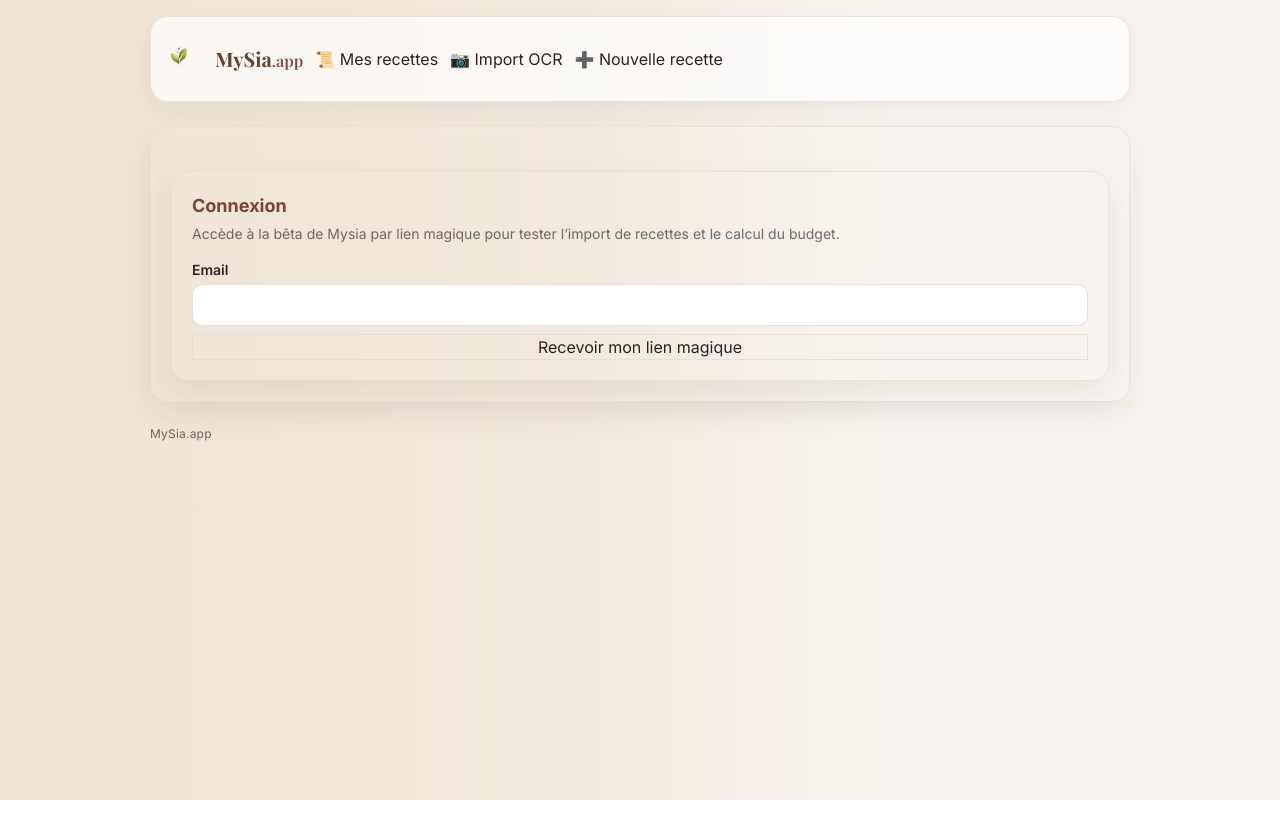
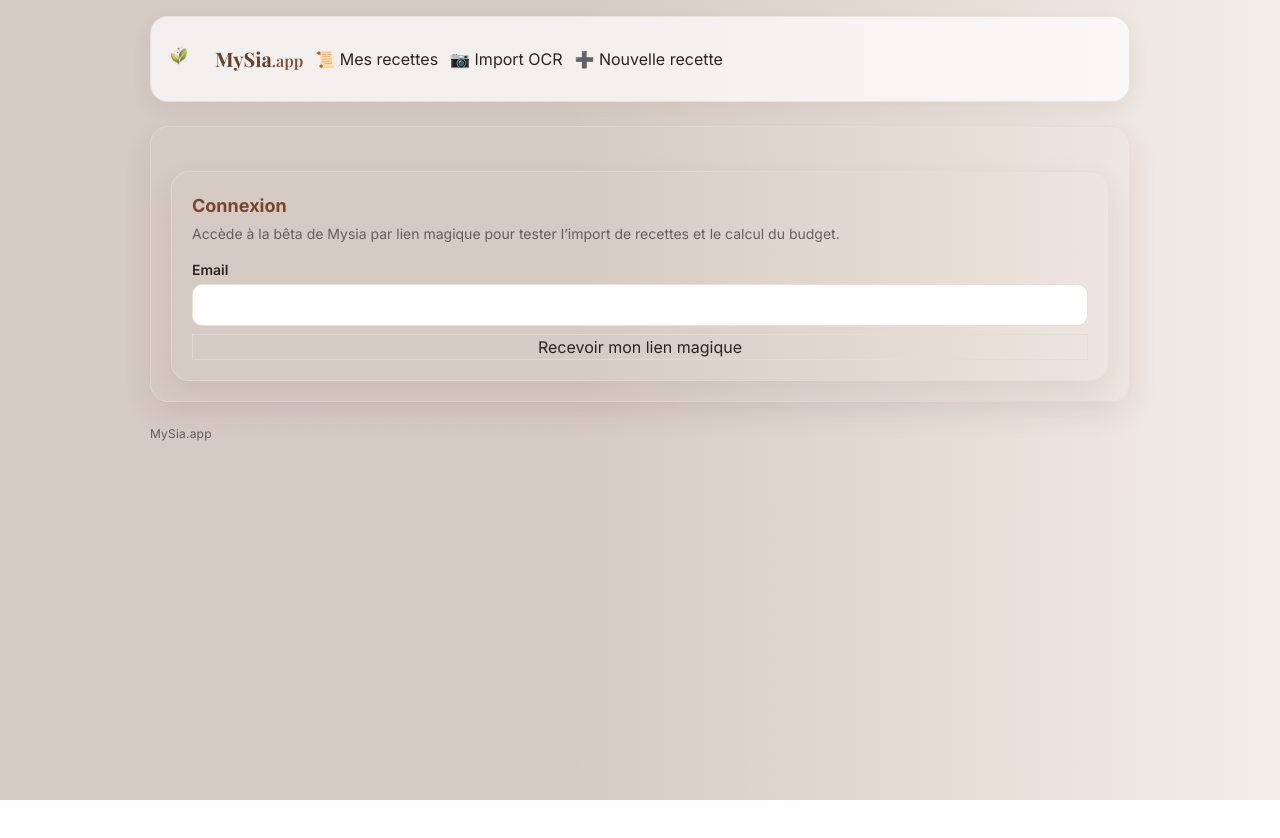
Before and after one commit to mysiacompagnyprojet/my-app-monorepo, a Next.js app in the folder frontend/my-app/: page / in a window 1280 px wide. Shown: the top 838 px of the page. Built offline with nearby package versions, Linux system fonts and the light colour scheme; no server answers.

Commit message:
commit 13/02 19:11

```diff
--- a/frontend/my-app/src/app/globals.css
+++ b/frontend/my-app/src/app/globals.css
@@ -20,10 +20,38 @@ Direction Artistique
     --sage: #68650A;/* Vert sauge (succès) */
 
     --input: rgba(255,255,255,0.82);
+
+    /* vieux papiers */
+    --paper-warm: rgba(214,191,162,0.22);
+    --paper-vignette: rgba(0,0,0,0.06);
+    --paper-stain: 0.2;/* intensité des grosses tache 0.2 */
+    --paper-grain: 0.5; /* intensité des grains à l'horizontal 0.2 */
+    --paper-fibers: 0.1;/* intensité des grains à la vertical 0.07*/
+    /* couleur grains */
+    --grain-brown: 120, 72, 44; /* brun chaud  120, 72, 44 -  90, 50, 30*/
+    --grain-warm: 218, 207, 204; /* jaune/orange 214, 176, 120 - */
+    --grain-light: 218, 207, 204;/* crème 246, 236, 214 */
+    --grain-black: 0, 0, 0; /* noir */
+
+
+    /* Page (gauche -> droite) */
+    --paper-left:  214, 202,197;  /* foncé (côté gauche) 201,189,187*/
+    --paper-mid:   214,202,196;  /* milieu */
+    --paper-right: 245,238,232;  /* clair (côté droit) */
+
+    /* Grands containers (quasi uni, très clair) */
+    --panel: 236,225,220;        /* clair / “beige panel” */
+    --panel-2: 241,234,228;      /* variante légère */
+
+    /* UI “papier” (inputs/pills) : un peu plus texturé */
+    --ui: 210,213,208;/*  222,213,208*/
+    --ui-2: 222,200,196;/*  214,200,196*/
+
+    /* Intensités */
+    --paper-noise: 0.10;         /* 0.04 → 0.14 */
+    --paper-grain: 0.08;         /* 0.03 → 0.12 */
+    --paper-stain: 0.06;         /* 0.00 → 0.10 */
 }
-
-/* ✅ IMPORTANT : on désactive le dark automatique.
-Donc on NE MET PAS de @media (prefers-color-scheme: dark) ici. */
 
 html, body {
     height: 100%;
@@ -35,6 +63,76 @@ body {
     background: var(--bg);*/
     background: transparent;
 }
+
+html::before{
+ content:"";
+ position: fixed;
+ inset: 0;
+ pointer-events:none;
+ z-index: 0;
+
+ background:
+   /* Dégradé principal gauche -> droite */
+   linear-gradient(90deg,
+     rgb(var(--paper-left)) 0%,
+     rgb(var(--paper-mid)) 45%,
+     rgb(var(--paper-right)) 100%
+   ),
+
+   /* “taches claires” dans la zone foncée */
+   radial-gradient(900px 700px at 18% 25%,
+     rgba(255,255,255,0.45),
+     rgba(255,255,255,0) 65%
+   ),
+   radial-gradient(700px 600px at 28% 60%,
+     rgba(255,255,255,0.22),
+     rgba(255,255,255,0) 70%
+   );
+
+ opacity: 1;
+}
+
+html::after{
+ content:"";
+ position: fixed;
+ inset: 0;
+ pointer-events:none;
+ z-index: 1;
+
+ background:
+   /* micro taches hyper légères */
+   radial-gradient(260px 200px at 18% 22%,
+     rgba(120,85,55, var(--paper-stain)) 0%,
+     rgba(120,85,55, 0) 72%
+   ),
+   radial-gradient(360px 260px at 78% 35%,
+     rgba(90,65,44, calc(var(--paper-stain) * 0.7)) 0%,
+     rgba(90,65,44, 0) 74%
+   ),
+
+   /* “pixels/texture” : 2 grilles fines */
+   repeating-linear-gradient(
+     0deg,
+     rgba(0,0,0, var(--paper-grain)) 0px,
+     rgba(0,0,0, var(--paper-grain)) 1px,
+     rgba(255,255,255, calc(var(--paper-grain) * 0.9)) 2px,
+     rgba(255,255,255, calc(var(--paper-grain) * 0.9)) 3px
+   ),
+   repeating-linear-gradient(
+     90deg,
+     rgba(0,0,0, calc(var(--paper-grain) * 0.8)) 0px,
+     rgba(0,0,0, calc(var(--paper-grain) * 0.8)) 1px,
+     rgba(255,255,255, calc(var(--paper-grain) * 0.7)) 2px,
+     rgba(255,255,255, calc(var(--paper-grain) * 0.7)) 3px
+   );
+
+ opacity: var(--paper-noise);
+ mix-blend-mode: soft-light; /* essaye soft-light si tu veux */
+}
+
+/* ✅ IMPORTANT : on désactive le dark automatique.
+Donc on NE MET PAS de @media (prefers-color-scheme: dark) ici. */
+
 
 /* =========================
 Composants réutilisables
@@ -49,6 +147,8 @@ padding: 24px;
 }
 
 .app-container {
+position: relative;
+z-index: 2;
 width: 100%;
 max-width: 980px;
 margin: 0 auto;
@@ -57,7 +157,7 @@ margin: 0 auto;
 .app-card {
 color: var(--text);/*#5a3a22;*/
 background: linear-gradient(180deg, rgba(255,255,255,0.78));/*var(--card);*/
-backdrop-filter: blur(2px);
+/*backdrop-filter: blur(2px);*/
 border: 1px solid rgba(230,220,210,0.70);
 border-radius: 18px;
 box-shadow: 0 12px 30px rgba(60, 40, 20, 0.08);/*0 10px 28px rgba(60, 40, 20, 0.08);*/
@@ -214,6 +314,24 @@ opacity: 0.55;
 letter-spacing: 0.2px;
 }
 
+.paper-ui{
+ background:
+   linear-gradient(90deg,
+     rgba(var(--ui-2), 0.55),
+     rgba(var(--ui), 0.65)
+   ),
+   repeating-linear-gradient(
+     0deg,
+     rgba(0,0,0, 0.035) 0px,
+     rgba(0,0,0, 0.035) 1px,
+     rgba(255,255,255, 0.03) 2px,
+     rgba(255,255,255, 0.03) 3px
+   );
+   /*border: 1px solid rgba(230,220,210,0.75);*/
+   border-radius: 14px;
+}
+}
+
 /* ─────────────────────────────────────────────
 Étapes recette (UNIQUEMENT sur la fiche recette)
 Cible: .recipe-step-card / .recipe-step-badge / .recipe-step-text
@@ -358,60 +476,4 @@ color: var(--primary);
 .ingredients-recalc {
 width: 100%;
 min-width: 0;
-}
-}
-}
-html::before {
-    content: "";
-    position: fixed;
-    inset: 0;
-    pointer-events: none;
-    z-index: 0;
-
-    background:
-    linear-gradient(270deg, #F7F4EF 30%, #F2E9DE 55%, #EFE3D5 100%);
-
-    opacity: 1;
-}
-
-html::after {
-    content: "";
-    position: fixed;
-    inset: 0;
-    pointer-events: none;
-    z-index: 0;
-
-    background:
-    /* vignette légére effet papier */
-    radial-gradient(120% 90% at 50% 10%, rgba(0,0,0,0) 55%, rgba(50, 30, 15, 0.10) 100%),
-
-    /* taches */
-    radial-gradient(260px 200px at 18% 22%,
-        rgba(230, 133, 37, 0.701)
-        rgba(230, 133, 37, 0.701) 72%
-    ),
-    radial-gradient(360px 260px at 78% 35%,
-        rgba(213, 55, 31, 0.825),
-        rgba(213, 55, 31, 0.825) 74%
-    ),
-    radial-gradient(520px 360px at 55% 88%,
-        rgba(90, 65, 44, 0.615),
-        rgba(90, 65, 44, 0.615) 78%
-    ),
-
-    /* micro grain */
-    repeating-linear-gradient(0deg,
-            rgba(0, 0, 0, 0.423) 20px,
-            rgba(0, 0, 0, 0.423) 20px,
-            rgba(20, 14, 14, 0.571) 20px,
-            rgba(20, 14, 14, 0.571) 20px,
-    ),
-    repeating-linear-gradient(90deg,
-            rgba(0,0,0,0.050) 0px,
-            rgba(0,0,0,0.050) 1px,
-            rgba(17, 12, 12, 0.577) 20px,
-            rgba(17, 12, 12, 0.577) 20px,
-    );
-    opacity: 10;
-    mix-blend-mode: multiply; /*normal;*/
-}
+}}
```
Also changed, not shown: 1 other file (tests, documents, lock files or other folders).
